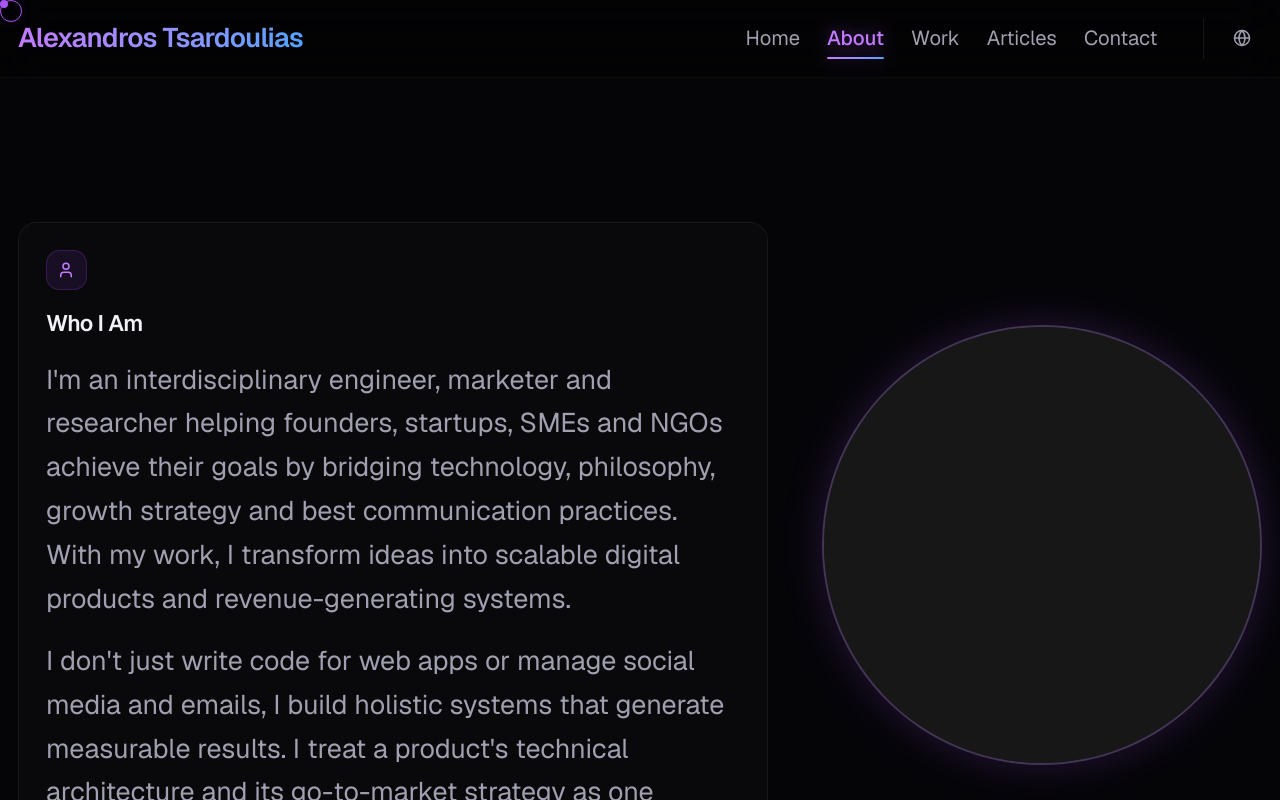
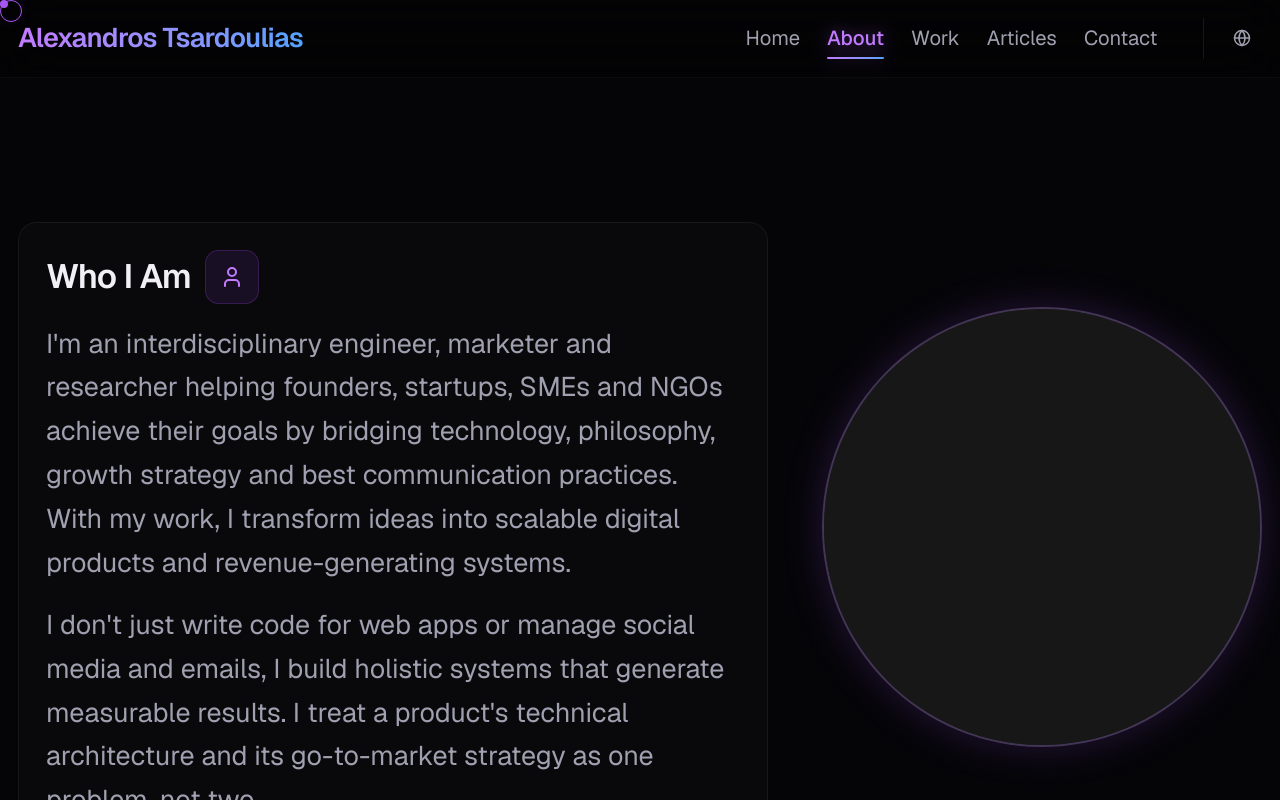
Before and after one commit to alekostsardoulias/alekos-website, a Next.js app: page /en/about in a window 1280 px wide. Shown: the top 800 px of the page. Built offline with nearby package versions, Linux system fonts and the light colour scheme.

Commit message:
about: enlarge bio card icon + heading, place heading left of icon

```diff
--- a/src/app/[locale]/about/page.tsx
+++ b/src/app/[locale]/about/page.tsx
@@ -36,10 +36,12 @@ export default async function AboutPage() {
     <PageLayout>
       <HeroSection headingKey="heading" headingNamespace="about" largeImage hideTitle>
           <div className="mt-4 space-y-4 rounded-xl border border-white/[0.06] bg-white/[0.02] backdrop-blur-sm p-5 md:p-6 max-h-full overflow-y-auto">
-          <span className="inline-flex items-center justify-center w-9 h-9 rounded-lg bg-purple-500/10 text-purple-400 border border-purple-500/20">
-            <User size={18} aria-hidden="true" />
-          </span>
-          <h3 className="text-xl font-semibold text-foreground">{t('heading')}</h3>
+          <div className="flex items-center gap-3">
+            <h3 className="text-2xl md:text-3xl font-semibold text-foreground">{t('heading')}</h3>
+            <span className="inline-flex items-center justify-center w-12 h-12 rounded-lg bg-purple-500/10 text-purple-400 border border-purple-500/20 shrink-0">
+              <User size={24} aria-hidden="true" />
+            </span>
+          </div>
           {(t.raw('bio.paragraphs') as string[]).map((paragraph, i) => (
             <p key={i} className="text-xl md:text-2xl leading-relaxed text-muted">
               {paragraph}
```
